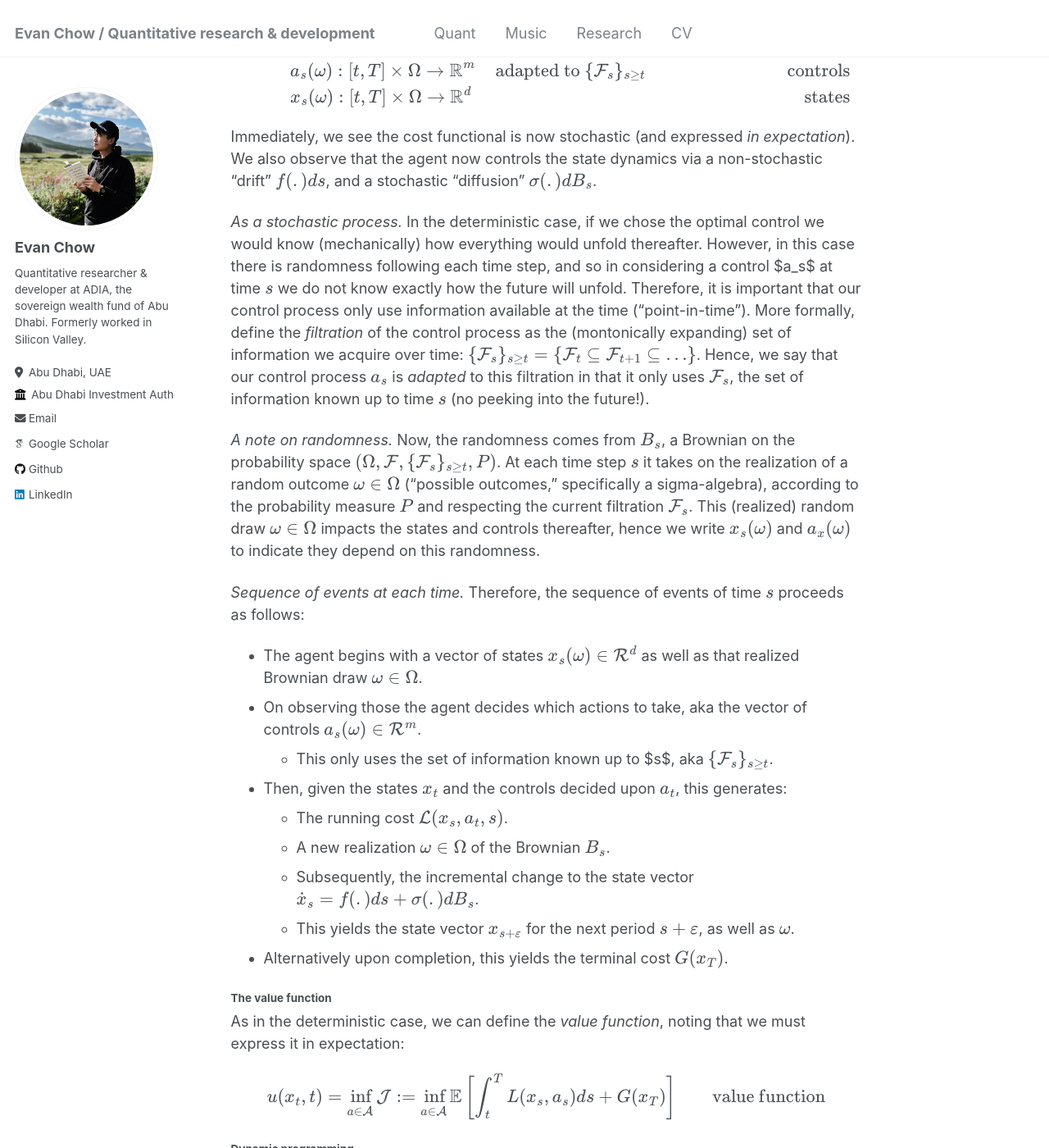
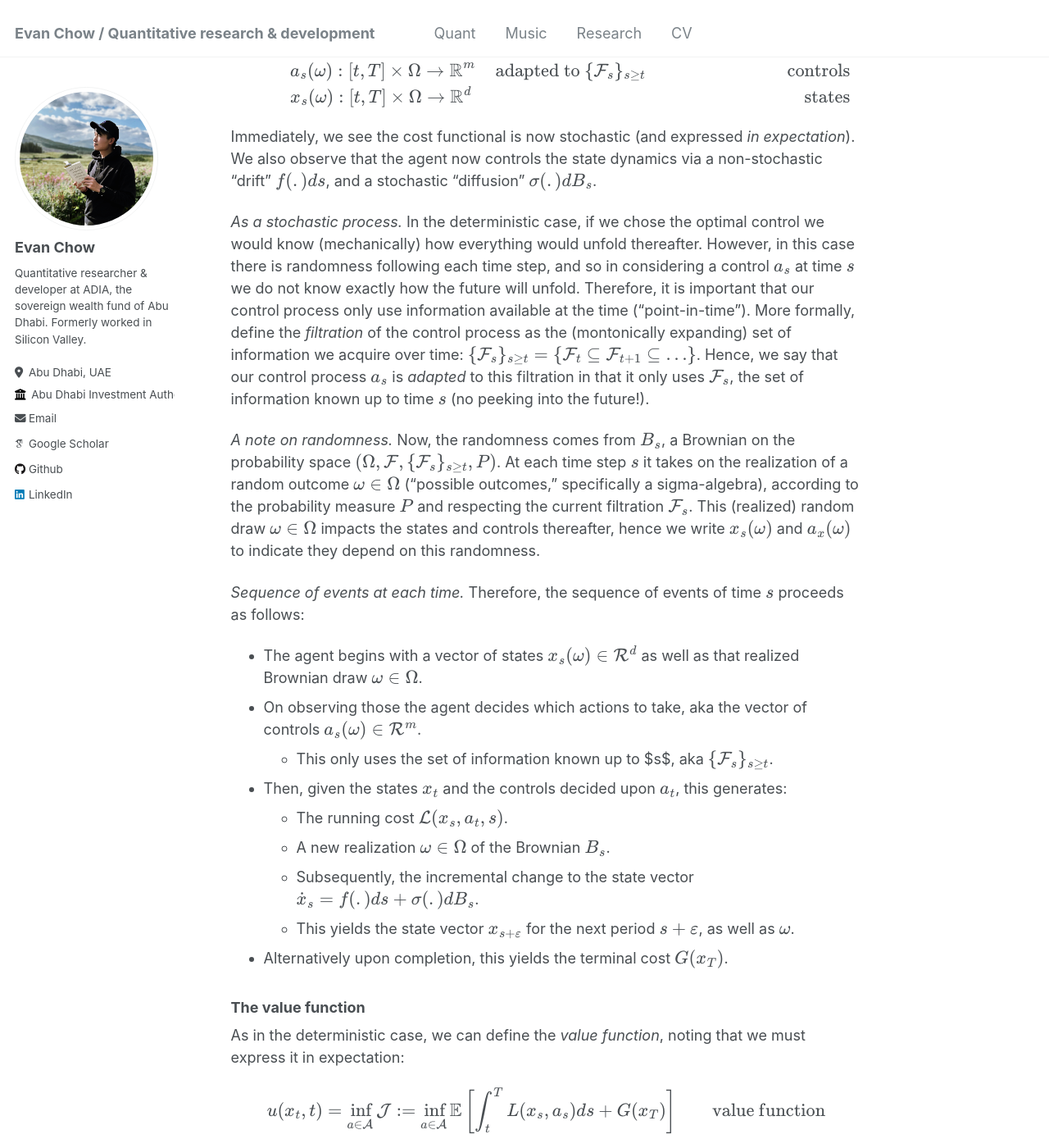
Before and after one commit to evnchw/evnchw.github.io, a Jekyll site: the page built from _quant/refresher_hjb.md, in a window 1280 px wide and 1400 px high, scrolled down 4965 px. Shown: the whole window at 82% size. Built offline with Jekyll 4.4.1, drawn with Linux system fonts in a browser that asks for light colours; some web fonts are replaced; some of the changed text lies outside the part shown.

Commit message:
consistent headers

```diff
--- a/_quant/refresher_hjb.md
+++ b/_quant/refresher_hjb.md
@@ -164,7 +164,7 @@ $$
 
 Immediately, we see the cost functional is now stochastic (and expressed *in expectation*). We also observe that the agent now controls the state dynamics via a non-stochastic "drift" $$f(.)ds$$, and a stochastic "diffusion" $$\sigma(.)dB_s$$.
 
-*As a stochastic process.* In the deterministic case, if we chose the optimal control we would know (mechanically) how everything would unfold thereafter. However, in this case there is randomness following each time step, and so in considering a control $a_s$ at time $$s$$ we do not know exactly how the future will unfold. Therefore, it is important that our control process only use information available at the time ("point-in-time"). More formally, define the *filtration* of the control process as the (montonically expanding) set of information we acquire over time: $$\{\mathcal{F_s}\}_{s \geq t} = \{ \mathcal{F}_t \subseteq \mathcal{F}_{t+1} \subseteq \dots \}$$. Hence, we say that our control process $$a_s$$ is *adapted* to this filtration in that it only uses $$\mathcal{F}_s$$, the set of information known up to time $$s$$ (no peeking into the future!).
+*As a stochastic process.* In the deterministic case, if we chose the optimal control we would know (mechanically) how everything would unfold thereafter. However, in this case there is randomness following each time step, and so in considering a control $$a_s$$ at time $$s$$ we do not know exactly how the future will unfold. Therefore, it is important that our control process only use information available at the time ("point-in-time"). More formally, define the *filtration* of the control process as the (montonically expanding) set of information we acquire over time: $$\{\mathcal{F_s}\}_{s \geq t} = \{ \mathcal{F}_t \subseteq \mathcal{F}_{t+1} \subseteq \dots \}$$. Hence, we say that our control process $$a_s$$ is *adapted* to this filtration in that it only uses $$\mathcal{F}_s$$, the set of information known up to time $$s$$ (no peeking into the future!).
 
 *A note on randomness.* Now, the randomness comes from $$B_s$$, a Brownian on the probability space $$\left(\Omega, \mathcal{F}, \{\mathcal{F}_s\}_{s \geq t}, P\right)$$. At each time step $$s$$ it takes on the realization of a random outcome $$\omega \in \Omega$$ ("possible outcomes," specifically a sigma-algebra), according to the probability measure $$P$$ and respecting the current filtration $$\mathcal{F}_s$$. This (realized) random draw $$\omega \in \Omega$$ impacts the states and controls thereafter, hence we write $$x_s(\omega)$$ and $$a_x(\omega)$$ to indicate they depend on this randomness.
 
@@ -180,7 +180,7 @@ Immediately, we see the cost functional is now stochastic (and expressed *in exp
     - This yields the state vector $$x_{s+\varepsilon}$$ for the next period $$s+\varepsilon$$, as well as $$\omega$$.
 - Alternatively upon completion, this yields the terminal cost $$G(x_T)$$.
 
-#### The value function
+### The value function
 
 As in the deterministic case, we can define the *value function*, noting that we must express it in expectation:
 
@@ -190,7 +190,7 @@ u(x_t,t) &= \underset{a \in \mathcal{A}}{\inf} \mathcal{J} := \underset{a \in \m
 \end{align}
 $$
 
-#### Dynamic programming
+### Dynamic programming
 
 Following this logic, the dynamic programming relation is given by:
 
```
Also changed, not shown: other parts of _quant/refresher_hjb.md (+1 -3 lines).
